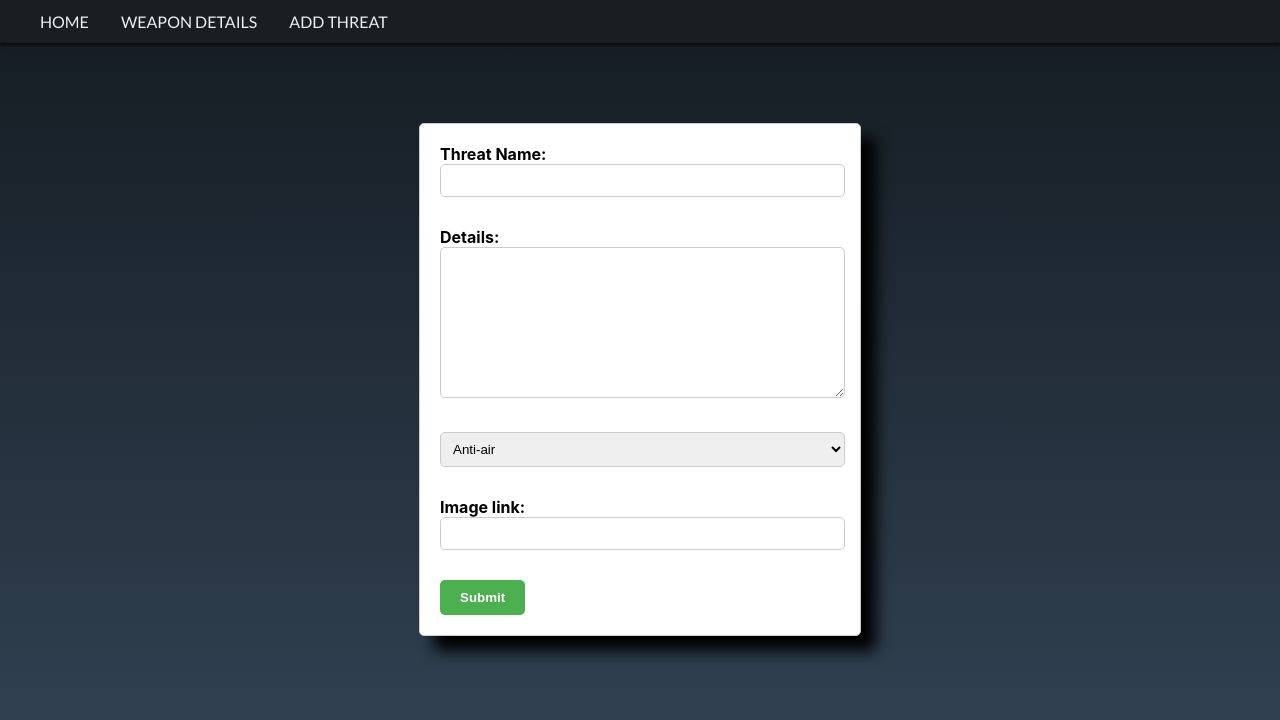
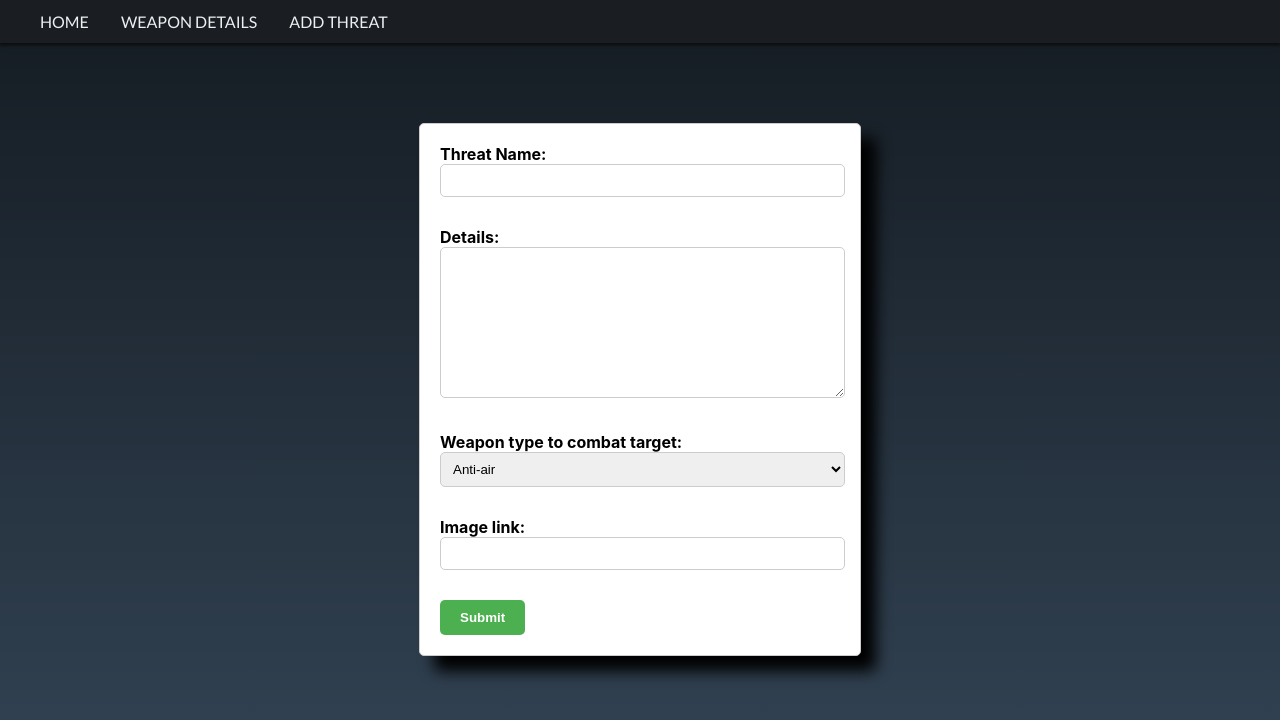
Before and after one commit to jeenunim/sdi_project_3, a React (Create React App) app in the folder frontend/: page /addThreat in a window 1280 px wide. Shown: the top 720 px of the page. Built offline with nearby package versions, Linux system fonts and the light colour scheme; no server answers.

Commit message:
final changes

```diff
--- a/frontend/src/Threat page/Threat.js
+++ b/frontend/src/Threat page/Threat.js
@@ -49,6 +49,7 @@ const AddThreat = () => {
                         onChange={(e) => setDetails(e.target.value)}/>
                     </label><br/><br/>
 
+                    <label className="labelHeaders">Weapon type to combat target:
                         <select value={weapon_type_id}
                             onChange={(e) => setWeapon_type_id(parseInt(e.target.value))}>
 
@@ -56,7 +57,8 @@ const AddThreat = () => {
                             <option value='2'>Anti-armor</option>
                             <option value='3'>Anti-personnel</option>
                             <option value='4'>Anti-structure</option>
-                    </select><br/><br/>
+                        </select>
+                    </label><br/><br/>
 
                     <label className="labelHeaders">Image link:
                         <input name="threat"
```
Lines whose indentation alone changed are shown as unchanged.
